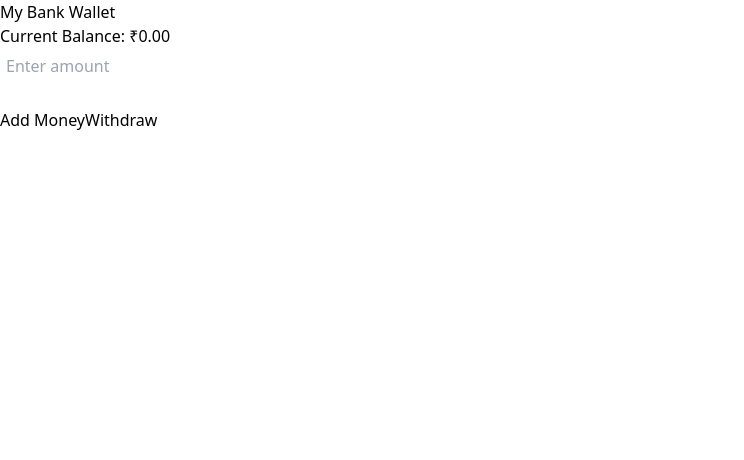
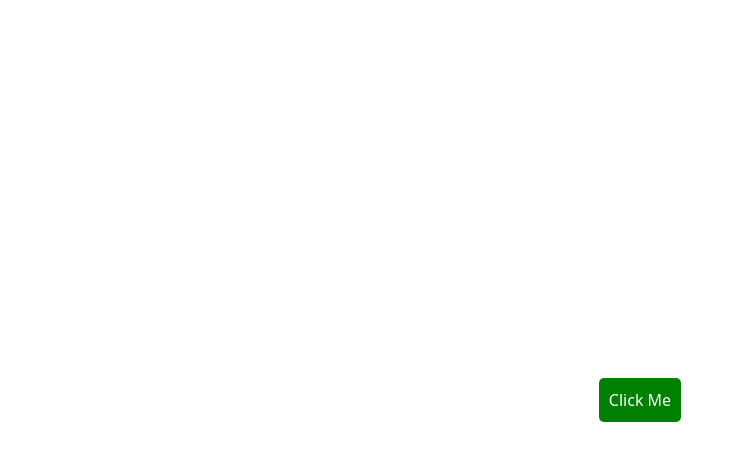
Before and after one commit to saket5743/PaginationAndSearchReact, a React (Create React App) app: page / in a window 1280 px wide. Shown: the top 460 px of the page, without its empty margins (0-744 px from the left). Built offline with nearby package versions, Linux system fonts and the light colour scheme.

Commit message:
click and double click

```diff
--- a/src/App.js
+++ b/src/App.js
@@ -1,7 +1,9 @@
 // import PaginationAndSearch from "./components/PaginationAndSearch";
 // import MakePageResponsive from "./components/MakePageResponsive";
-import Bank from "./components/Bank";
+// import Bank from "./components/Bank";
 // import FetchApi from "./components/FetchApi";
+
+import ClickAndDoubleClick from "./components/ClickAndDoubleClick";
 
 
 function App() {
@@ -9,8 +11,9 @@ function App() {
     <div>
       {/* <PaginationAndSearch /> */}
       {/* <MakePageResponsive /> */}
-      <Bank />
+      {/* <Bank /> */}
       {/* <FetchApi /> */}
+      <ClickAndDoubleClick />
     </div>
   );
 }
--- /dev/null
+++ b/src/components/ClickAndDoubleClick.jsx
@@ -0,0 +1,21 @@
+import React from 'react'
+
+const ClickAndDoubleClick = () => {
+
+    const handleClick = () => {
+        console.log("Single Click")
+    }
+
+    const doubleClick = () => {
+      console.log("Double Click")
+    }
+  return (
+    <div>
+        <div style={{textAlign:'center', height:"100vh", width:"100vw", display:'flex', justifyContent:"center", alignItems:"center"}}>
+            <button onClick={handleClick} onDoubleClick={doubleClick} style={{backgroundColor:'green', padding:'10px', borderRadius:'5px', color:'white'}}>Click Me</button>
+        </div>
+    </div>
+  )
+}
+
+export default ClickAndDoubleClick
```
